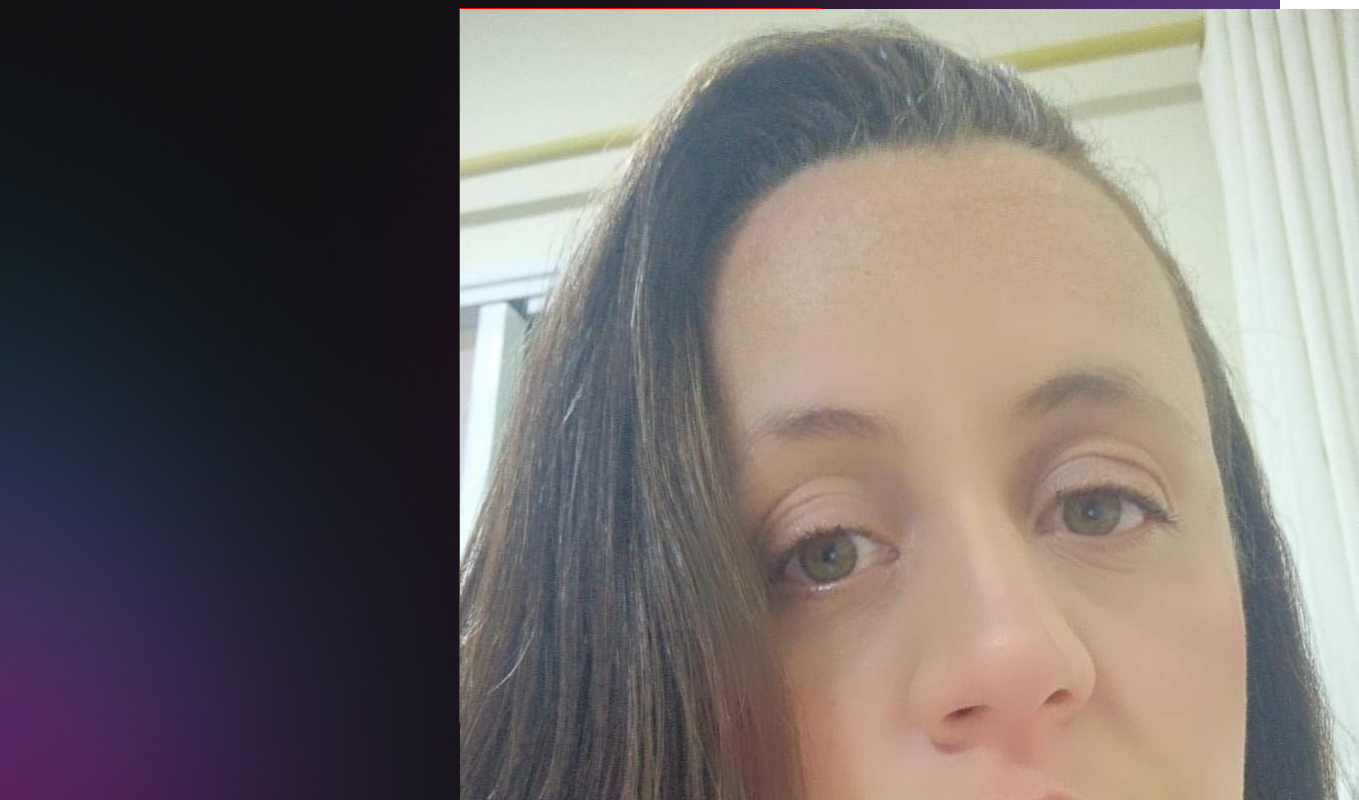
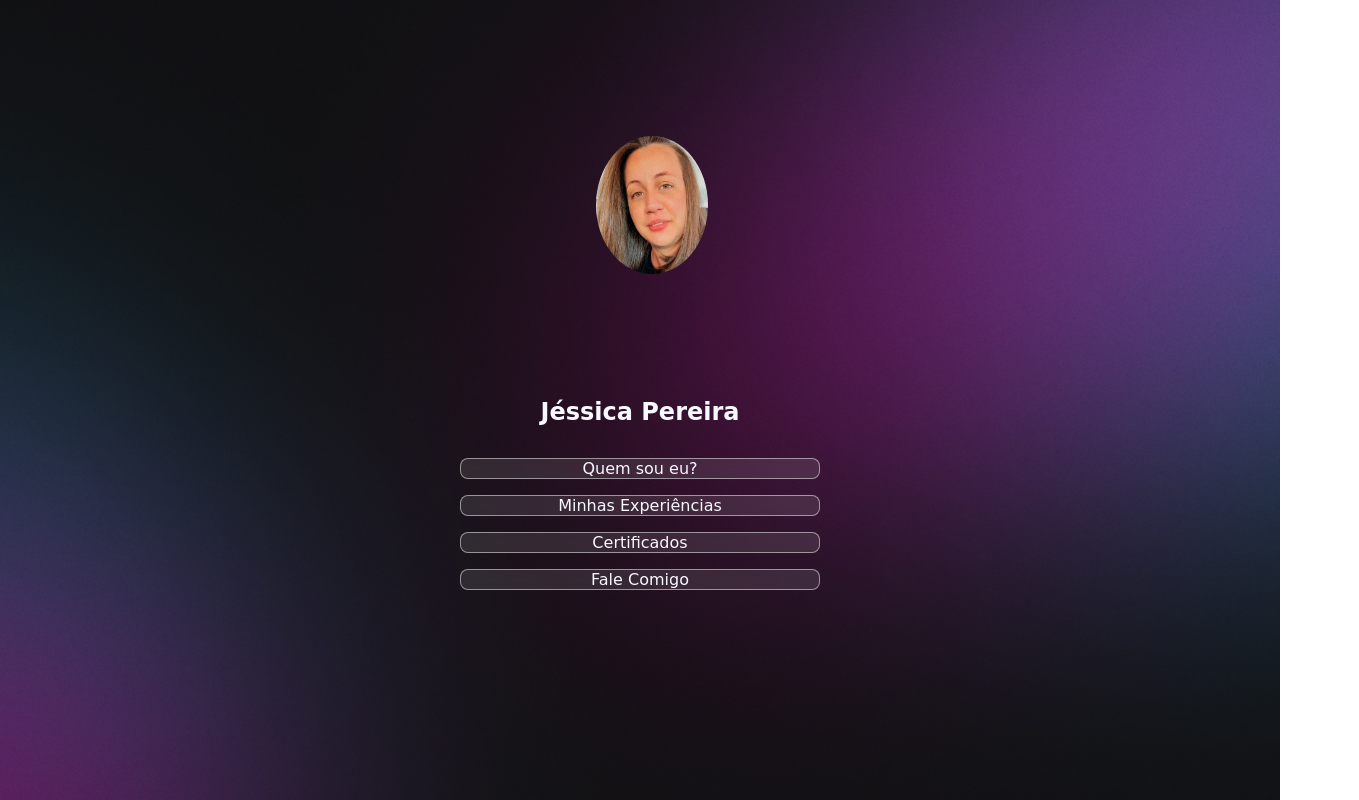
Before and after one commit to Jessicajnps/Meu-projeto, a plain HTML site: page index.html in a window 1280 px wide. Shown: the top 800 px of the page, 1359 px wide, since content can reach past the window. Drawn offline with Linux system fonts and the light colour scheme; a web font is replaced by a local one.

Commit message:
feat: iniciando repositório meu projeto.

```diff
--- a/index.html
+++ b/index.html
@@ -1,37 +1,41 @@
 <!DOCTYPE html>
 <html lang="en">
+
 <head>
-                <meta charset="UTF-8">
-                <meta name="viewport" content="width=device-width, initial-scale=1.0">
-                <title>Meu projeto </title>
-                <link rel="stylesheet" href="style.css">
+    <link rel="preconnect" href="https://fonts.googleapis.com">
+    <link rel="preconnect" href="https://fonts.gstatic.com" crossorigin>
+    <link href="https://fonts.googleapis.com/css2?family=Playwrite+DK+Loopet:wght@100..400&display=swap"
+        rel="stylesheet">
+    <meta charset="UTF-8">
+    <meta name="viewport" content="width=device-width, initial-scale=1.0">
+    <title>Meu projeto </title>
+    <link rel="stylesheet" href="style.css">
 
 </head>
+
 <body>
 
     <div id="caixa">
         <div id="perfil">
 
 
-<img src="imagem/WhatsApp Image 2025-05-05 at 15.38.02.jpeg" alt="mulher de cabelos loiros, olhos claros">
-
-<p><h1>Jéssica Pereira </h1></p>
+            <img src="imagem/WhatsApp Image 2025-05-05 at 15.39.21.jpeg"
+                alt="mulher de cabelos loiros, olhos claros, pele branca">
+            <p>
+            <h2>Jéssica Pereira</h2>
+            </p>
 
 
-<ul>
+        </div>
+    <ul>
+        <li><a href="Quem sou eu">Quem sou eu?</a></li>
+        <li><a href="#">Minhas Experiências</a></li>
+        <li><a href="#">Certificados</a></li>
+        <li><a href="faleComigo.html">Fale Comigo</a></li>
+    </ul>
 
-            <li><button><a href="#">Quem sou eu ?</a></button></li>
-            <li><button><a href="#">Minhas Experiências</a></button></li>
-            <li><button><a href="#">Certificados</a></button></li>
-            <li><button><a href="#">Contatos </a></button></li>
-
-
-
-</ul>
-
-
-</div>
 </div>
 
 </body>
+
 </html>
--- a/style.css
+++ b/style.css
@@ -1,3 +1,11 @@
+* {
+                margin: 0;
+                padding: 0;
+                box-sizing: border-box;
+
+}
+
+
 body {
                 background-image: url(imagem/bg-desktop.jpg);
                 background-repeat: no-repeat;
@@ -5,14 +13,80 @@ body {
                 background-size: cover
 }
 
+body * {
+
+
+
+                font-family: "Playwrite DK Loopet", cursive;
+                font-optical-sizing: auto;
+                font-weight: <weight>;
+                font-style: normal;
+                color: #f8f8ff;
+
+
+
+}
+
+
 #caixa {
-                border: 1px solid red;
+
                 width: 360px;
                 height: 712px;
                 margin: auto;
 
 }
 
-li {
+
+#perfil {
+                text-align: center;
+                padding: 24px;
+}
+
+#perfil img {
+                width: 112px;
+                margin: 112px;
+                border-radius: 50%;
+
+
+}
+
+#perfil p {
+
+                font-family: 400;
+                line-height: 24px;
+                font-size: 18px;
+                margin-top: 8px;
+
+
+}
+
+ul {
                 list-style: none;
+                display: flex;
+                flex-direction: column;
+                gap: 16px;
+
+
 }
+
+ul li a {
+
+                display: flex;
+                align-items: center;
+                justify-content: center;
+                padding: 16px 24;
+                background-color: rgba(255, 255, 255, 0.1);
+                border-radius: 8px;
+                border: 1px solid rgb(255, 255, 255, 0.5);
+                text-decoration: none;
+                backdrop-filter: blur(4px);
+                -webkit-backdrop-filter: blur(4px);
+
+                transition: background 0.5s;
+}
+
+ul li a:hover {
+                background: rgba(255, 255, 255, 0.5);
+                border:  1.5px solid white;
+
+}
```
Also changed, not shown: paginas/faleComigo/faleComigo.html (added), paginas/style.css (added).
